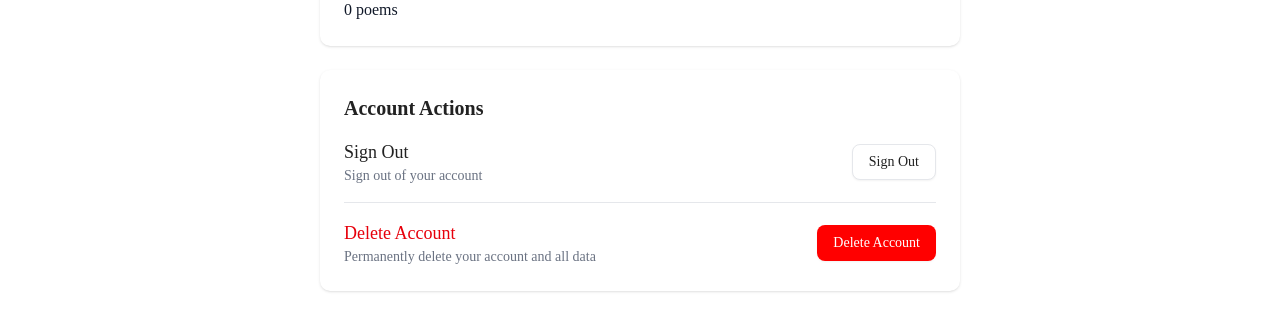
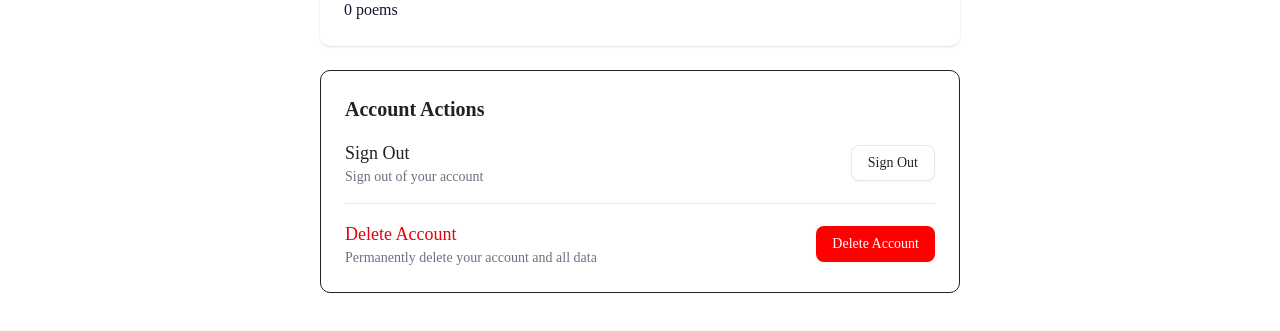
Before and after one commit to MargauxThw/poem-base, a React (Vite) app: page /account in a window 1280 px wide. Shown: the part 399-730 px from the top of the page. Built offline with nearby package versions, Linux system fonts and the light colour scheme; no server answers; the database is empty; sample sign-in values are in the browser's storage.

Commit message:
placement for shadow - to revisit

```diff
--- a/src/index.css
+++ b/src/index.css
@@ -81,6 +81,7 @@ body {
     --color-sidebar-accent-foreground: var(--sidebar-accent-foreground);
     --color-sidebar-border: var(--sidebar-border);
     --color-sidebar-ring: var(--sidebar-ring);
+    --shadow-color: color-mix(in srgb, var(--background), black 20%);
 }
 
 :root,
--- a/src/pages/Account.tsx
+++ b/src/pages/Account.tsx
@@ -75,7 +75,14 @@ export default function Account() {
                 </div>
             </div>
 
-            <div className="bg-white shadow rounded-lg p-6 mb-6">
+            <div
+                className="shadow rounded-lg p-6 mb-6 border"
+                style={{
+                    backgroundColor: 'var(--background)',
+                    borderColor: 'var(--color-border)',
+                    boxShadow: '0 0px 12px 0 var(--shadow-color)',
+                }}
+            >
                 <h2 className="text-xl font-semibold mb-4">Account Actions</h2>
                 <div className="space-y-4">
                     <div className="flex items-center justify-between">
```
